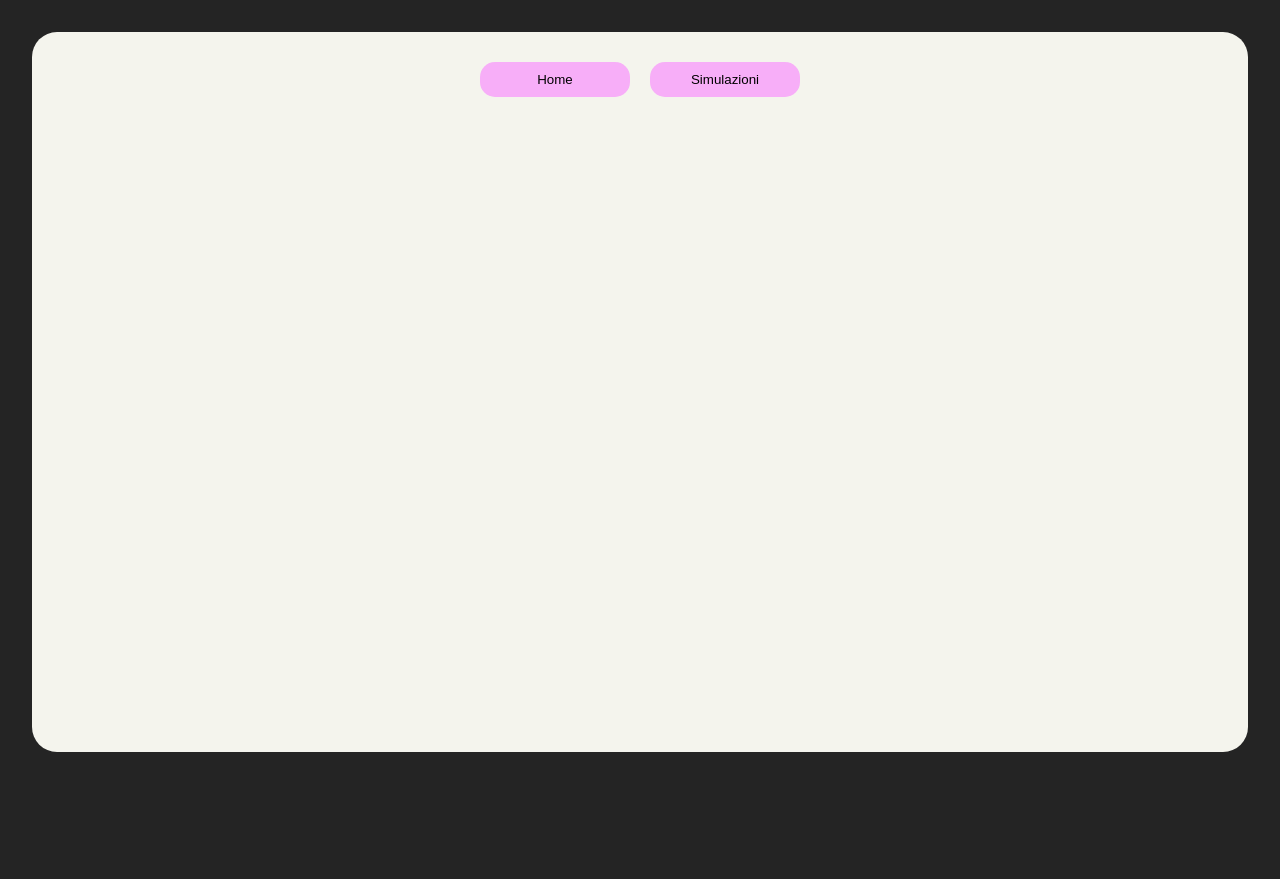
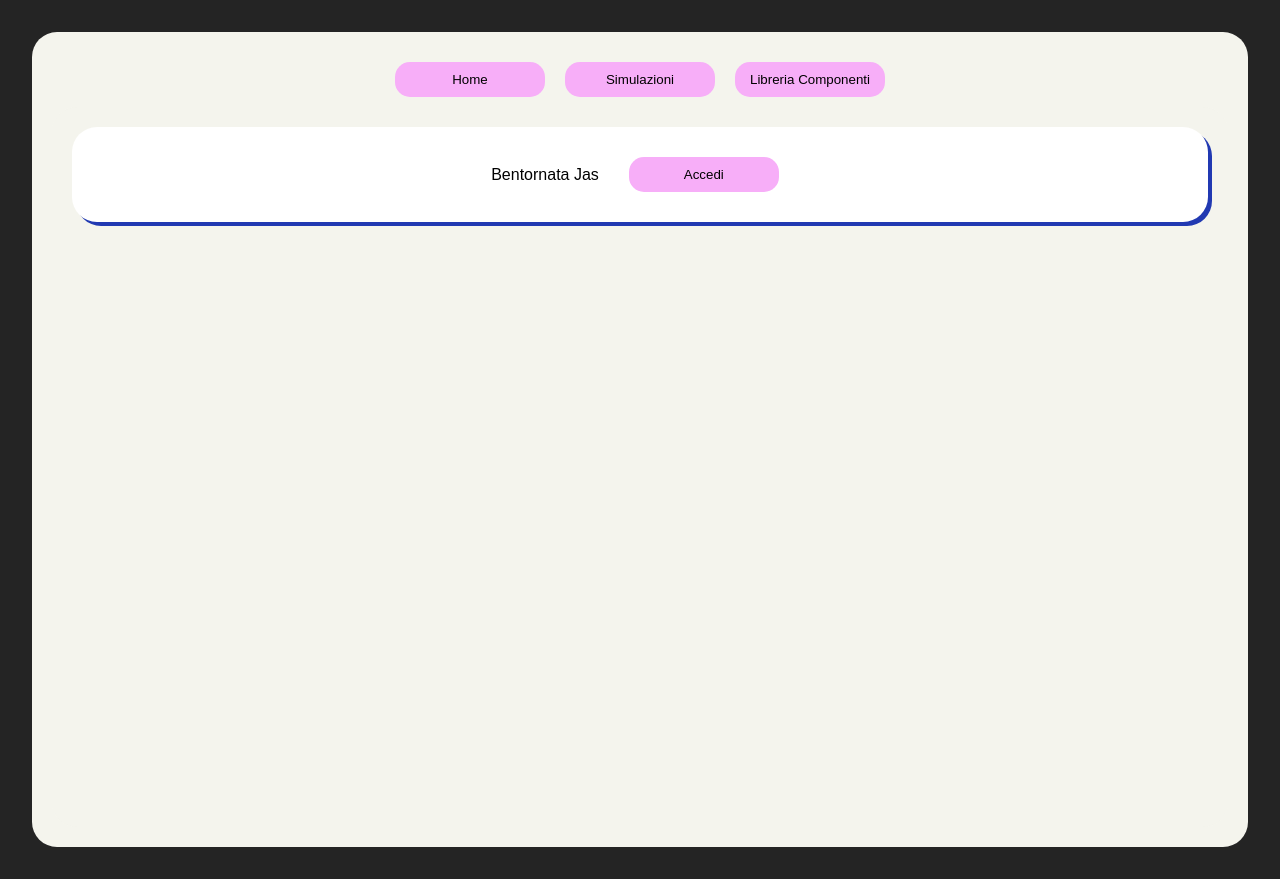
Before and after one commit to jasminarotella/jasminarotella, a React (Vite) app in the folder jasmina-rotella/: page /personalpage in a window 1280 px wide. Before the commit this address had no page. Before the commit the page ends 800 px from the top, so only its background shows below. Built offline with nearby package versions, Linux system fonts and the light colour scheme.

Commit message:
aggiunta personal Home

```diff
--- a/jasmina-rotella/src/App.tsx
+++ b/jasmina-rotella/src/App.tsx
@@ -1,18 +1,20 @@
 import './App.css';
 import { BrowserRouter as Router, Routes, Route } from 'react-router-dom'; // Corretto import
 import { useState } from 'react';
-import Home from './pages/Home/Home';
+import ComponentLibrary from './pages/Home/ComponentLibrary.tsx';
 import './pages/Home/Style.css';
 import CreaForm from './pages/Home/components/CreaForm';
 import GeneratedForm from './pages/Home/components/GeneratedForm';
 import Nav from './pages/Nav';
 import Simulazioni from './pages/Home/Simulazioni/HomeSimulazioni';
-// import OffertediLavoro from './pages/Home/Simulazioni/OffertediLavoro';
+// import OffertediLavoro from './pages/ComponentLibrary/Simulazioni/OffertediLavoro';
 import OfferteList from './pages/Home/Simulazioni/OfferteDiLavoro/OfferteList';
 import "@fortawesome/fontawesome-free/css/all.min.css";
 import AggiungiOfferta from './pages/Home/Simulazioni/OfferteDiLavoro/aggiungiOfferta';
 import ModificaOfferta from './pages/Home/Simulazioni/OfferteDiLavoro/modificaOfferta';
 import RimuoviOfferta from './pages/Home/Simulazioni/OfferteDiLavoro/rimuoviOfferte';
+import MainHome from './pages/MainHome.tsx';
+import PersonalHome from './pages/PersonalHome/PersonalHome.tsx';
 
 interface FormData {
   id: number;
@@ -28,7 +30,8 @@ function App() {
       <Router>
         <Nav className="navbar" />
         <Routes>
-          <Route path="/" element={<Home />} />
+        <Route path="/" element={<MainHome />} />
+          <Route path="/libreriacomponenti" element={<ComponentLibrary />} />
           <Route
             path="/creaform"
             element={<CreaForm setFormData={setFormData} formData={formData} />}
@@ -39,6 +42,7 @@ function App() {
           <Route path="/aggiungiofferta" element={<AggiungiOfferta />} />
           <Route path="/modificaofferta" element={<ModificaOfferta />} />
           <Route path="/rimuoviofferta" element={<RimuoviOfferta />} />
+          <Route path="/personalpage" element={<PersonalHome />} />
         </Routes>
       </Router>
     </div>
--- a/jasmina-rotella/src/pages/Home/Home.tsx
+++ b/jasmina-rotella/src/pages/Home/ComponentLibrary.tsx
@@ -4,17 +4,17 @@ import { Link } from 'react-router-dom';
 import './Style.css'
 import AccordionMenuComponents from './components/AccordionMenus/AccordionComponents';
 
-export interface HomeProps {
+export interface ComponentLibraryProps {
     children?: React.ReactNode,
     className?: string
 }
 
 
-const Home: React.FC<HomeProps> = ({ className }) => {
+const ComponentLibrary: React.FC<ComponentLibraryProps> = ({ className }) => {
     return (
         <div className={className}>
             <AccordionMenuComponents />
         </div>
     )
 };
-export default Home;
+export default ComponentLibrary;
--- /dev/null
+++ b/jasmina-rotella/src/pages/MainHome.tsx
@@ -0,0 +1,17 @@
+// @ts-ignore
+
+import { Link } from 'react-router-dom';
+import CustomButton from './Home/components/Button';
+
+
+
+const MainHome: React.FC = () => {
+    return (
+        <div className="home">
+            <Link to="/personalpage">
+        <CustomButton className="button-jas">Personal Page</CustomButton>
+        </Link>
+        </div>
+    )
+};
+export default MainHome;
--- a/jasmina-rotella/src/pages/Nav.tsx
+++ b/jasmina-rotella/src/pages/Nav.tsx
@@ -12,11 +12,15 @@ const Nav: React.FC<NavProps> = ({ className }) => {
     <nav className={`nav-jas ${className}`}>
 
         <Link to="/">
-        <button className="button-jas">Home</button>
+        <CustomButton className="button-jas">Home</CustomButton>
         </Link>
         <Link to="/simulazioni">
-        <button className="button-jas">Simulazioni</button>
+        <CustomButton className="button-jas">Simulazioni</CustomButton>
         </Link>
+        <Link to="/libreriacomponenti">
+        <CustomButton className="button-jas">Libreria Componenti</CustomButton>
+        </Link>
+
 
     </nav>
   );
--- /dev/null
+++ b/jasmina-rotella/src/pages/PersonalHome/PersonalHome.tsx
@@ -0,0 +1,23 @@
+// @ts-ignore
+
+import { Link } from 'react-router-dom';
+import BoxJas from '../Home/components/BoxJas/BoxJas';
+import CustomButton from '../Home/components/Button';
+
+
+
+const PersonalHome: React.FC = () => {
+    return (
+        <div className="home">
+            <BoxJas
+                title={"Bentornata Jas"}
+                description={
+                    <div className='login'>
+                        <CustomButton>Accedi</CustomButton>
+                    </div>
+                }
+            />
+        </div>
+    )
+};
+export default PersonalHome;
```
